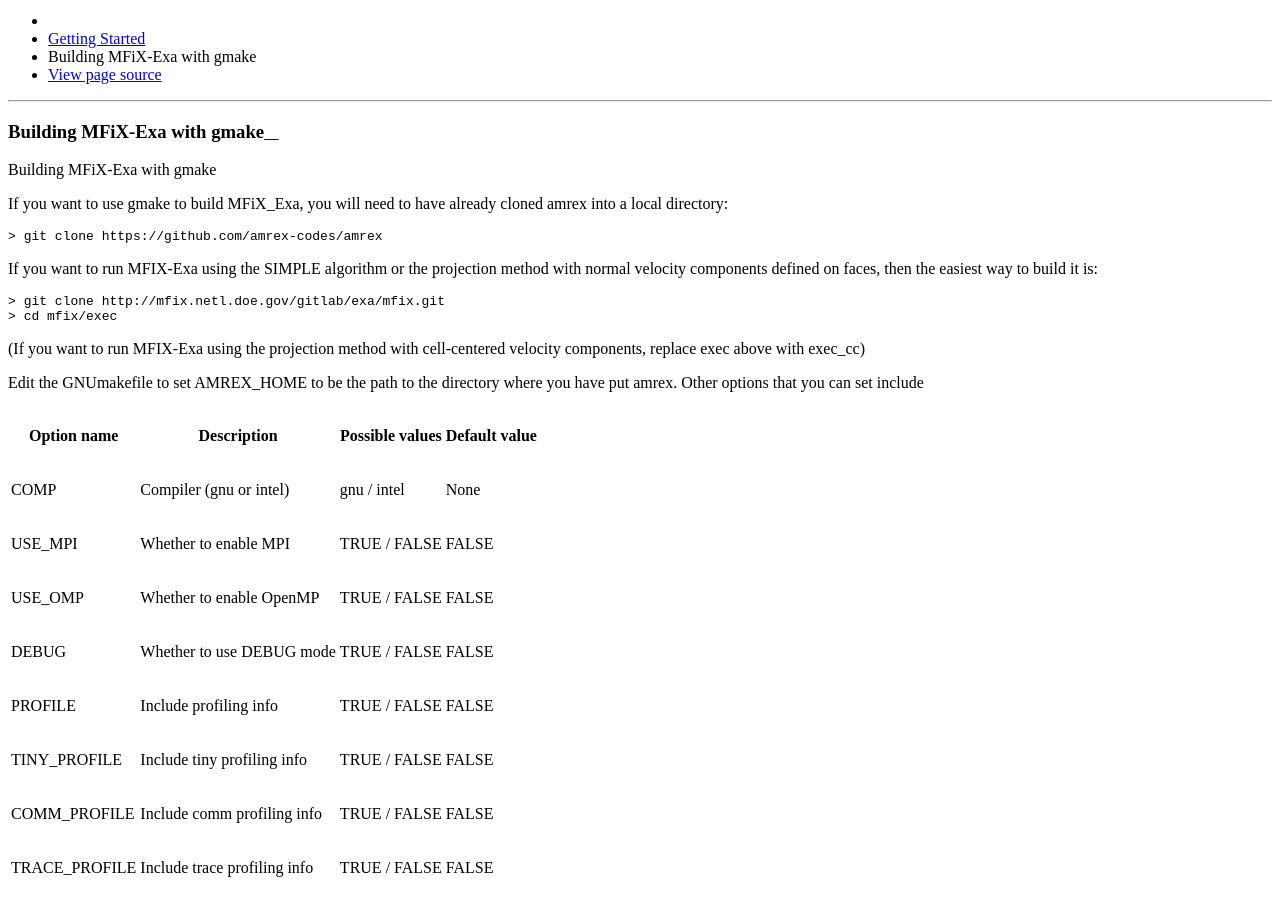
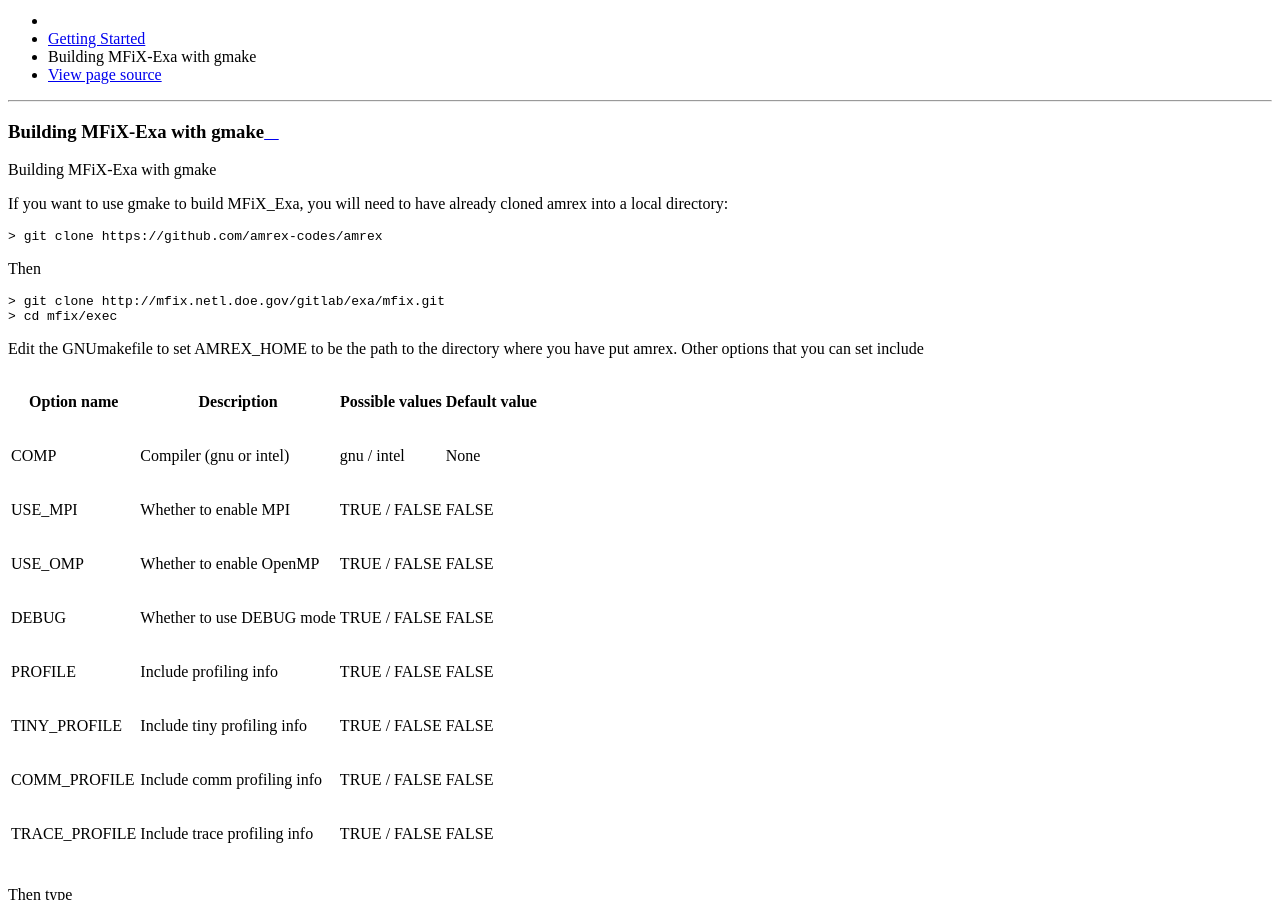
Before and after one commit to mwm126/MFIX-Exa, a Sphinx documentation site: the page built from docs/source/BuildingGMake.rst, in a window 1280 px wide and 900 px high, scrolled down 423 px. Built offline with Sphinx 7.4.7 and the Read the Docs theme 2.0.0, drawn with Linux system fonts in a browser that asks for light colours; pages that are not in the unit, such as notebooks, are missing from menus.

Commit message:
Remove references to SIMPLE or the ccproj version

```diff
--- a/docs/source/BuildingGMake.rst
+++ b/docs/source/BuildingGMake.rst
@@ -10,17 +10,12 @@ cloned amrex into a local directory:
 
     > git clone https://github.com/amrex-codes/amrex
 
-If you want to run MFIX-Exa using the SIMPLE algorithm or the projection
-method with normal velocity components defined on faces, then the easiest
-way to build it is:
+Then
 
 .. code:: shell
 
     > git clone http://mfix.netl.doe.gov/gitlab/exa/mfix.git
     > cd mfix/exec
-
-(If you want to run MFIX-Exa using the projection method with cell-centered
-velocity components, replace exec above with exec_cc)
 
 Edit the GNUmakefile to set AMREX_HOME to be the path to the directory
 where you have put amrex.  Other options that you can set include
--- a/docs/source/Introduction.rst
+++ b/docs/source/Introduction.rst
@@ -16,7 +16,7 @@ time discretizations differ.  Specifically,
 -  The advection algorithm includes an intermediate MAC projection for face-centered advection velocities
 
 -  Incompressibility of the fluid is imposed through the use of a projection at the
-   end of the time step rather than through SIMPLE iterations
+   end of the time step
 
 -  The representation of the complex geometry includes mesh refinement around the
    fluid-solid interface, which is represented used the embedded boundary, or
```
